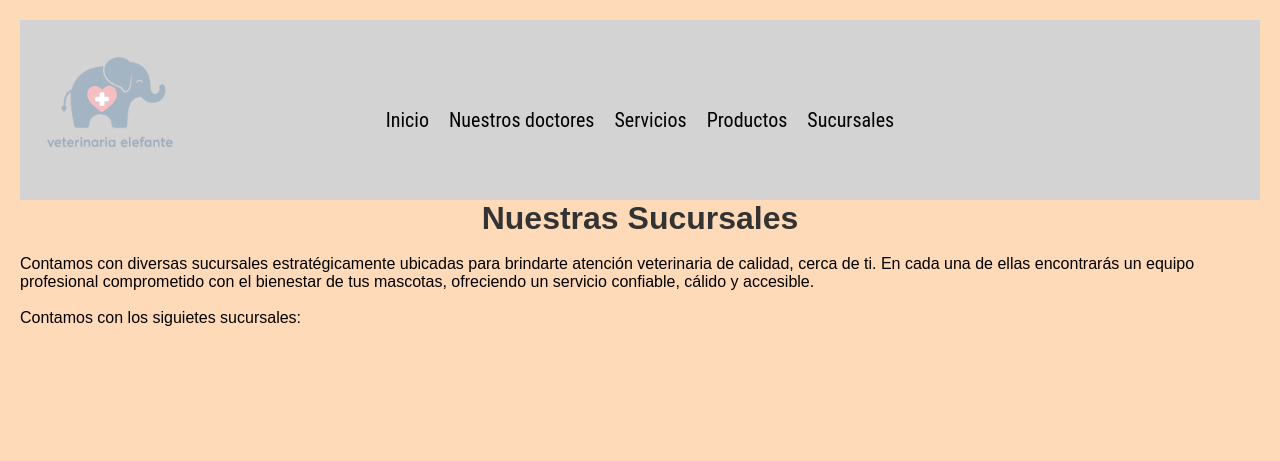
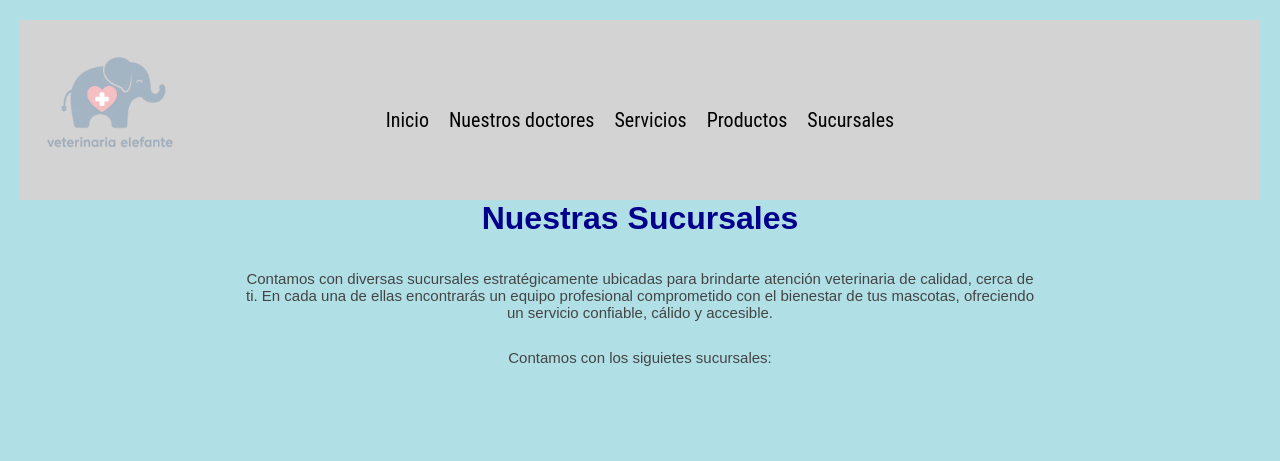
Before and after one commit to dmarcos184/VeterinariaElefante, a Django app: page /sucursales/ in a window 1280 px wide. Shown: the top 461 px of the page. Run offline with Django 5.2, Linux system fonts and the light colour scheme; data that the repository does not hold is empty.

Commit message:
Corrección y estilos de sucursales

```diff
--- a/gestion/views.py
+++ b/gestion/views.py
@@ -1,4 +1,5 @@
 from django.shortcuts import render
+from .models import Sucursal
 
 # Create your views here.
 def index(request):
@@ -14,7 +15,9 @@ def productos(request):
     return render(request, 'productos.html')
 
 def sucursales(request):
-    return render(request, 'sucursales.html')
+    sucursales = Sucursal.objects.all()
+    return render(request, 'sucursales.html', {'sucursales': sucursales})
+
 def ppagina1(request):
     return render(request, "ppagina1.html")
 
--- a/static/css/estilos.css
+++ b/static/css/estilos.css
@@ -275,3 +275,73 @@ a:hover {
 .pagina-servicios {
   background-color: peachpuff;
 }
+
+/* Página de sucursales */
+.pagina-sucursales {
+  font-family: Arial, sans-serif;
+  background-color: powderblue;
+  padding: 20px;
+}
+
+/* Título */
+.pagina-sucursales h1 {
+  text-align: center;
+  color: darkblue;
+  margin-bottom: 15px;
+}
+
+/* Párrafos */
+.pagina-sucursales p {
+  text-align: center;
+  max-width: 800px;
+  margin: 0 auto 10px auto;
+  color: #444;
+  font-size: 15px;
+}
+
+/* Contenedor de sucursales */
+.sucursal {
+  display: flex;
+  flex-wrap: wrap;
+  justify-content: center;
+  gap: 20px;
+  margin-top: 30px;
+}
+
+/* Tarjeta de cada sucursal */
+.sucursal h3,
+.sucursal p {
+  text-align: left;
+}
+
+/* Caja individual */
+.sucursal > h3 {
+  width: 100%;
+}
+
+.sucursal div {
+  background: white;
+  border: 1px solid #ddd;
+  border-radius: 10px;
+  padding: 15px;
+  width: 250px;
+  box-shadow: 0 2px 8px rgba(0,0,0,0.1);
+}
+
+/* Hover bonito */
+.sucursal div:hover {
+  transform: translateY(-5px);
+  transition: 0.2s;
+}
+
+/* Título dentro de tarjeta */
+.sucursal h3 {
+  color: #007BFF;
+  margin-bottom: 10px;
+}
+
+/* Texto */
+.sucursal p {
+  font-size: 14px;
+  color: #555;
+}
--- a/templates/sucursales.html
+++ b/templates/sucursales.html
@@ -7,7 +7,7 @@
     <title>Sucursales</title>
     <link rel="stylesheet" href="{% static 'css/estilos.css' %}" />
 </head>
-<body class="pagina-servicios">
+<body class="pagina-sucursales">
     <header class="navbar">
       <img
         src="{% static 'imagenes/LOGO.png' %}"
@@ -29,12 +29,13 @@
     <br>
     <div class="sucursal">
         {% for a in sucursales %}
-            <h3>{{ a.nombre }}</h3>
-            <p><strong>Dirección:</strong> {{ a.direccion }}</p>
-            <p><strong>Teléfono:</strong> {{ a.telefono }}</p>
+            <div>
+                <h3>{{ a.nombre }}</h3>
+                <p><strong>Dirección:</strong> {{ a.direccion }}</p>
+                <p><strong>Teléfono:</strong> {{ a.telefono }}</p>
+            </div>
         {% endfor %}
-</div>
+    </div>
     <br>
-
 </body>
 </html>
```
Also changed, not shown: gestion/migrations/0003_alter_doctor_options_alter_sucursal_options.py (added).
